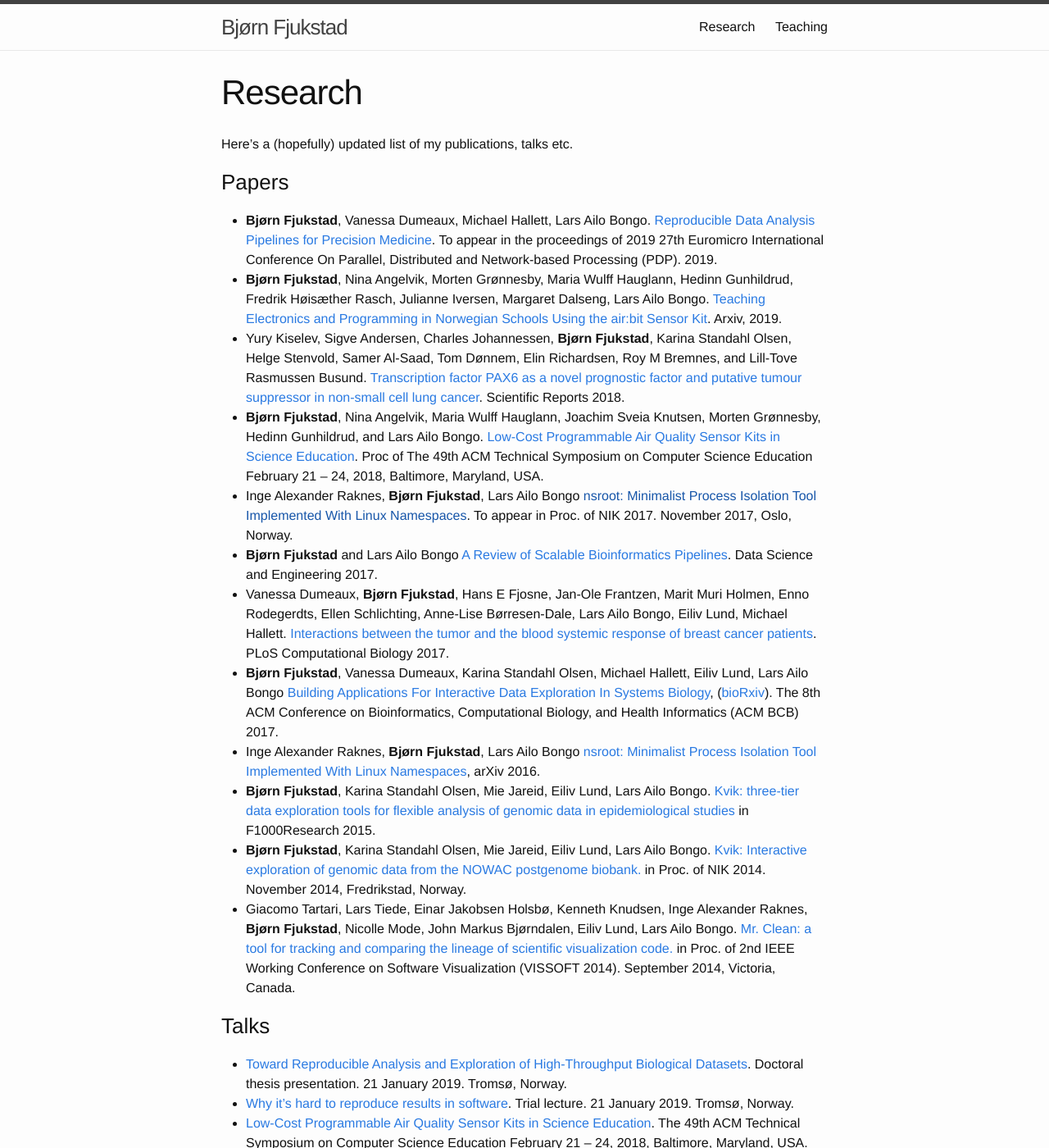
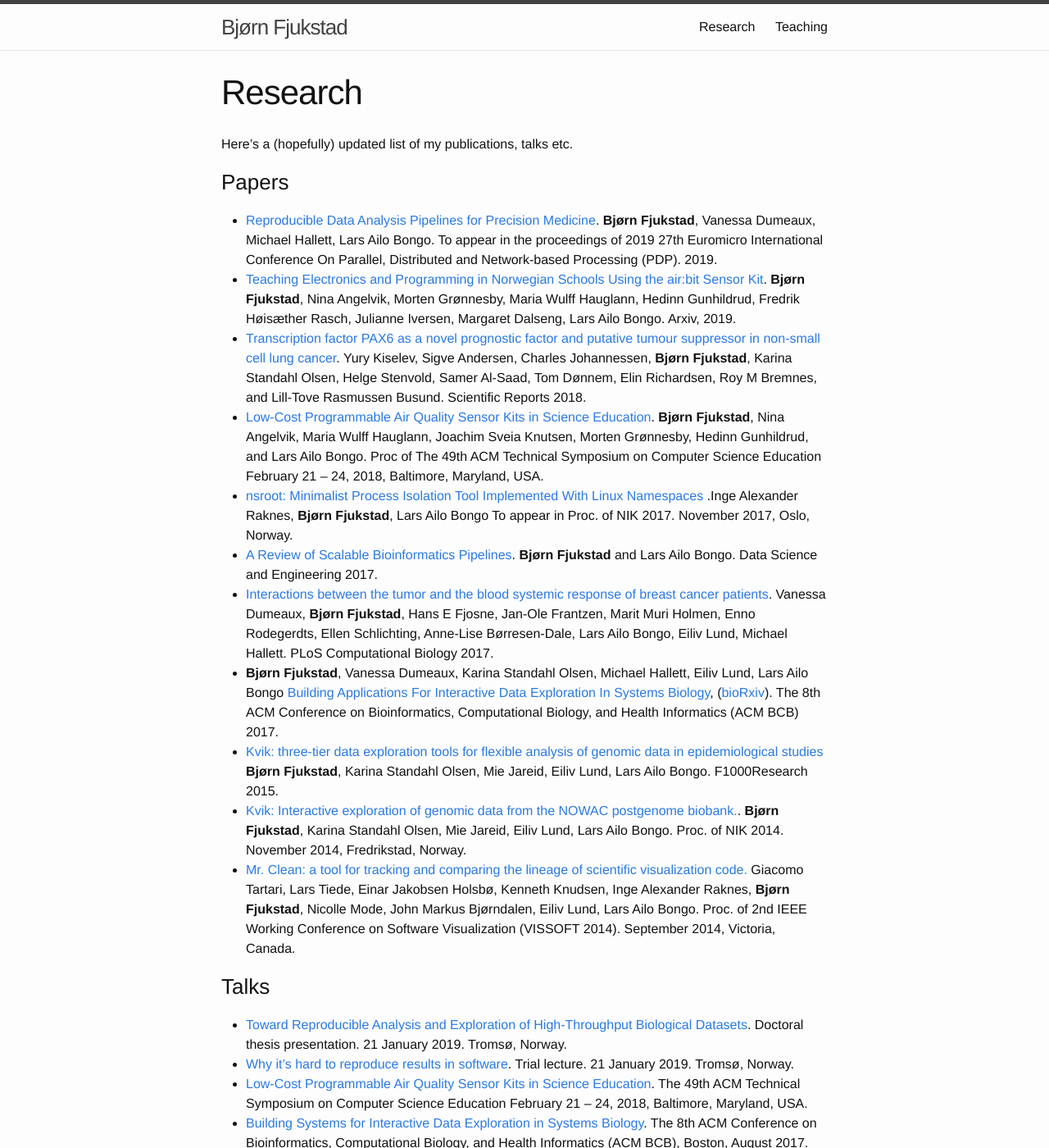
Before and after one commit to fjukstad/fjukstad.github.io, a Jekyll site: the page built from research.md, in a window 1280 px wide and 1400 px high. Shown: the whole window at 82% size. Built offline with Jekyll 4.4.1, drawn with Linux system fonts in a browser that asks for light colours.

```diff
--- a/research.md
+++ b/research.md
@@ -6,59 +6,62 @@ permalink: /research/
 Here's a (hopefully) updated list of my publications, talks etc.
 
 ### Papers
-- **Bjørn Fjukstad**, Vanessa Dumeaux, Michael Hallett,  Lars Ailo Bongo.
+-
  [Reproducible Data Analysis Pipelines for Precision Medicine](https://www.biorxiv.org/content/10.1101/354811v1).
+ **Bjørn Fjukstad**, Vanessa Dumeaux, Michael Hallett,  Lars Ailo Bongo.
  To appear in the proceedings of 2019 27th Euromicro International Conference On
  Parallel, Distributed and Network-based Processing (PDP). 2019.
-- **Bjørn Fjukstad**, Nina Angelvik, Morten Grønnesby, Maria Wulff Hauglann,
-  Hedinn Gunhildrud, Fredrik Høisæther Rasch, Julianne Iversen, Margaret
-  Dalseng, Lars Ailo Bongo. [Teaching Electronics and Programming in Norwegian Schools Using the air:bit Sensor Kit](https://arxiv.org/abs/1901.05240). Arxiv, 2019.
-- Yury Kiselev, Sigve Andersen, Charles Johannessen, **Bjørn Fjukstad**,
+-  [Teaching Electronics and Programming in Norwegian Schools Using the air:bit Sensor Kit](https://arxiv.org/abs/1901.05240).
+   **Bjørn Fjukstad**, Nina Angelvik, Morten Grønnesby, Maria Wulff Hauglann,
+   Hedinn Gunhildrud, Fredrik Høisæther Rasch, Julianne Iversen, Margaret Dalseng,
+   Lars Ailo Bongo. Arxiv, 2019.
+-  [Transcription factor PAX6 as a novel prognostic factor and putative tumour
+  suppressor in non-small cell lung
+  cancer](https://www.nature.com/articles/s41598-018-23417-z).
+  Yury Kiselev, Sigve Andersen, Charles Johannessen, **Bjørn Fjukstad**,
   Karina Standahl Olsen, Helge Stenvold, Samer Al-Saad, Tom
   Dønnem, Elin Richardsen, Roy M Bremnes, and Lill-Tove Rasmussen Busund.
-  [Transcription factor PAX6 as a novel prognostic factor and putative tumour
-  suppressor in non-small cell lung
-  cancer](https://www.nature.com/articles/s41598-018-23417-z).
   Scientific Reports 2018.
-- **Bjørn Fjukstad**, Nina Angelvik, Maria Wulff Hauglann, Joachim Sveia
+- [Low-Cost Programmable Air Quality Sensor Kits in Science
+  Education](http://dl.acm.org/citation.cfm?id=3159569).
+   **Bjørn Fjukstad**, Nina Angelvik, Maria Wulff Hauglann, Joachim Sveia
   Knutsen, Morten Grønnesby, Hedinn Gunhildrud, and Lars Ailo Bongo.
-  [Low-Cost Programmable Air Quality Sensor Kits in Science
-  Education](http://dl.acm.org/citation.cfm?id=3159569). Proc of
+  Proc of
   The 49th ACM Technical Symposium on Computer Science Education
   February 21 – 24, 2018, Baltimore, Maryland, USA.
-- Inge Alexander Raknes, **Bjørn Fjukstad**, Lars Ailo Bongo [nsroot: Minimalist
-  Process Isolation Tool Implemented With Linux Namespaces](). To appear in Proc.
-  of NIK 2017. November 2017, Oslo, Norway.
-- **Bjørn Fjukstad** and Lars Ailo Bongo [A Review of Scalable Bioinformatics
+- [nsroot: Minimalist
+  Process Isolation Tool Implemented With Linux Namespaces](https://arxiv.org/abs/1609.03750)
+  .Inge Alexander
+  Raknes, **Bjørn Fjukstad**, Lars Ailo Bongo To appear in Proc.  of NIK 2017.
+  November 2017, Oslo, Norway.
+- [A Review of Scalable Bioinformatics
   Pipelines](https://link.springer.com/article/10.1007/s41019-017-0047-z).
-  Data Science and Engineering 2017.
-- Vanessa Dumeaux, **Bjørn Fjukstad**, Hans E Fjosne, Jan-Ole Frantzen, Marit
-  Muri Holmen, Enno Rodegerdts, Ellen Schlichting, Anne-Lise Børresen-Dale, Lars
-  Ailo Bongo, Eiliv Lund, Michael Hallett. [Interactions between the tumor and
+  **Bjørn Fjukstad** and Lars Ailo Bongo. Data Science and Engineering 2017.
+- [Interactions between the tumor and
   the blood systemic response of breast cancer
   patients](http://journals.plos.org/ploscompbiol/article?id=10.1371/journal.pcbi.1005680).
-  PLoS Computational Biology 2017.
+  Vanessa Dumeaux, **Bjørn Fjukstad**, Hans E Fjosne, Jan-Ole Frantzen, Marit
+  Muri Holmen, Enno Rodegerdts, Ellen Schlichting, Anne-Lise Børresen-Dale, Lars
+  Ailo Bongo, Eiliv Lund, Michael Hallett.  PLoS Computational Biology 2017.
 - **Bjørn Fjukstad**, Vanessa Dumeaux, Karina Standahl Olsen, Michael Hallett,
   Eiliv Lund, Lars Ailo Bongo [Building Applications For Interactive Data
   Exploration In Systems
   Biology](http://dl.acm.org/citation.cfm?id=3107481), ([bioRxiv](http://biorxiv.org/content/early/2017/05/24/141630)).
   The 8th ACM Conference on Bioinformatics, Computational Biology, and Health Informatics (ACM BCB) 2017.
-- Inge Alexander Raknes, **Bjørn Fjukstad**, Lars Ailo Bongo [ nsroot:
-  Minimalist Process Isolation Tool Implemented With Linux
-  Namespaces](https://arxiv.org/abs/1609.03750), arXiv 2016.
-- **Bjørn Fjukstad**, Karina Standahl Olsen, Mie Jareid, Eiliv Lund, Lars Ailo
-  Bongo. [Kvik: three-tier data exploration tools for flexible analysis of genomic data in epidemiological studies](http://f1000research.com/articles/4-81/v2) in F1000Research 2015.
-- **Bjørn Fjukstad**, Karina Standahl Olsen, Mie Jareid, Eiliv Lund, Lars Ailo
-  Bongo. [Kvik: Interactive exploration of genomic data from the NOWAC
-  postgenome biobank.](http://ojs.bibsys.no/index.php/NIK/article/view/11) in
-  Proc. of NIK 2014. November 2014, Fredrikstad, Norway.
-- Giacomo Tartari, Lars Tiede, Einar Jakobsen Holsbø, Kenneth Knudsen, Inge
+- [Kvik: three-tier data exploration tools for flexible analysis of genomic data in epidemiological studies](http://f1000research.com/articles/4-81/v2)
+    **Bjørn Fjukstad**, Karina Standahl Olsen, Mie Jareid, Eiliv Lund, Lars Ailo
+    Bongo. F1000Research 2015.
+- [Kvik: Interactive exploration of genomic data from the NOWAC
+  postgenome biobank.](http://ojs.bibsys.no/index.php/NIK/article/view/11).
+  **Bjørn Fjukstad**, Karina Standahl Olsen, Mie Jareid, Eiliv Lund, Lars Ailo
+  Bongo.  Proc. of NIK 2014. November 2014, Fredrikstad, Norway.
+- [Mr. Clean: a tool for tracking and comparing the
+  lineage of scientific visualization
+  code.](http://bdps.cs.uit.no/papers/vissoft14.pdf)
+  Giacomo Tartari, Lars Tiede, Einar Jakobsen Holsbø, Kenneth Knudsen, Inge
   Alexander Raknes, **Bjørn Fjukstad**, Nicolle Mode, John Markus Bjørndalen,
-  Eiliv Lund, Lars Ailo Bongo. [Mr. Clean: a tool for tracking and comparing the
-  lineage of scientific visualization
-  code.](http://bdps.cs.uit.no/papers/vissoft14.pdf) in Proc. of 2nd IEEE
-  Working Conference on Software Visualization (VISSOFT 2014). September 2014,
-  Victoria, Canada.
+  Eiliv Lund, Lars Ailo Bongo. Proc. of 2nd IEEE Working Conference on Software
+  Visualization (VISSOFT 2014). September 2014, Victoria, Canada.
 
 ### Talks
 - [Toward Reproducible Analysis and Exploration of High-Throughput Biological Datasets](/research/thesis-presentation.pdf).
```
